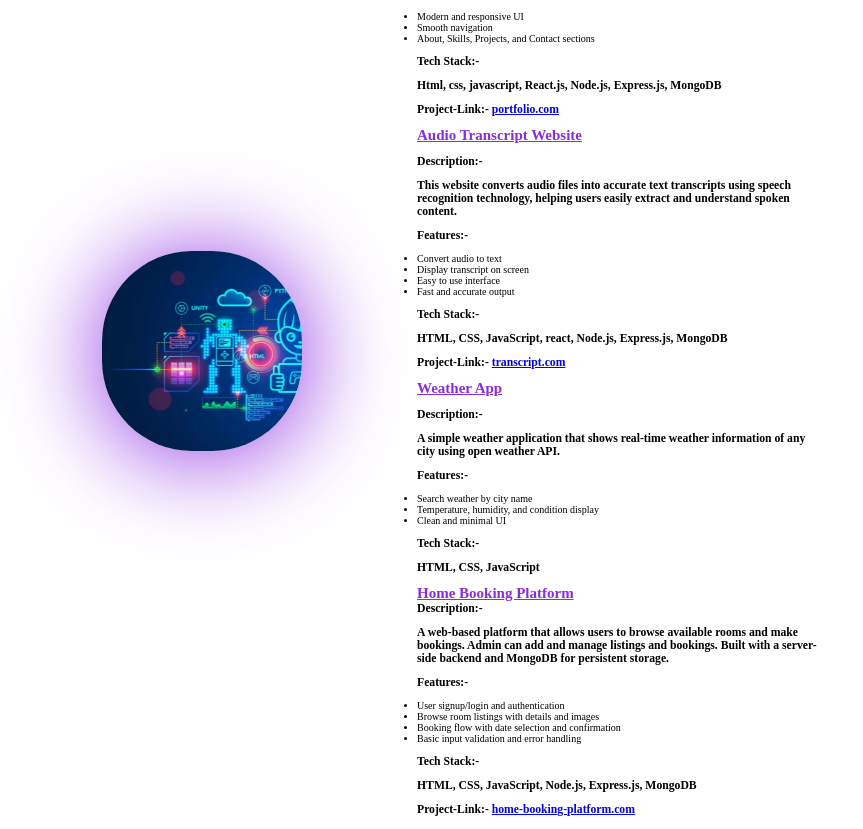
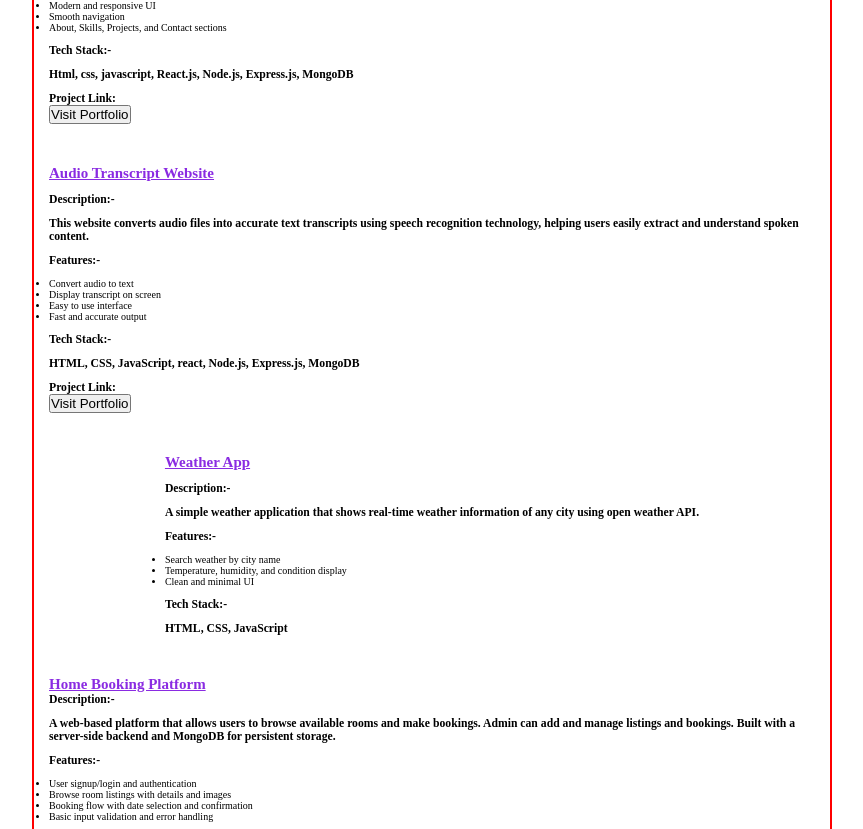
Before and after one commit to vicky-kumar-99/react-portfolio-fronted, a React (Vite) app: page / in a window 1280 px wide. Shown: the part 951-1780 px from the top of the page, without its empty margins (208-1071 px from the left). Built offline with nearby package versions, Linux system fonts and the light colour scheme.

Commit message:
some error change

```diff
--- a/src/index.css
+++ b/src/index.css
@@ -182,7 +182,7 @@ body {
 
 }
 
-.home-main1-container {
+/* .home-main1-container {
     width:100%;
     max-width:800px;
     height: auto;
@@ -200,7 +200,7 @@ body {
 
 
 
-}
+} */
 
 .home-main1-details {
 
@@ -532,3 +532,33 @@ h2 i b {
     padding-left: 0;
   }
 }
+
+
+
+/* some changes */
+
+.home-main1-container {
+    width:100%;
+    max-width:800px;
+    height: auto;
+    display: flex;
+    flex-wrap: wrap;
+     gap: 3rem;
+
+    margin-top: 30px;
+    margin-bottom: 80px;
+    margin-left: auto;
+    margin-right: auto;
+    padding: 0 1.5rem;
+    align-items: center;
+    justify-content: center;
+
+    border:2px solid red;
+
+}
+
+.project-links {
+    width: 350px;
+    height: auto;
+    color:2px solid yellow;
+}
--- a/src/pages/Home.jsx
+++ b/src/pages/Home.jsx
@@ -110,13 +110,16 @@ export default function Home() {
 
             <section className="home-section">
                 <div class="main-page-project"><h1><b><i>PROJECTS :-</i></b></h1></div>
+
+                 {/* main class */}
+
                 <div className="home-main1-container">
 
-                    <div className="picture-main1">
+                    {/* <div className="picture-main1">
 
-                    </div>
-                    <br></br>
-                    <div className="home-main1-details">
+                    </div> */}
+
+                    <div className="portfolio">
 
                          <br></br>
                          <h2><u>Portfolio Website</u></h2>
@@ -142,9 +145,17 @@ export default function Home() {
                          <br></br>
                         <h3>Html, css, javascript, React.js, Node.js, Express.js, MongoDB</h3>
                         <br></br>
-                        <h3>Project-Link:- <Link to="https://react-portfolio-fronted.vercel.app/">portfolio.com</Link></h3>
+                        <div id="project-links">
+                          <h3>Project Link:</h3>
+                          <Link to="https://react-portfolio-fronted.vercel.app/">
+                          <button>Visit Portfolio</button>
+                          </Link>
+                        </div>
                         <br></br>
 
+                      </div>
+
+                      <div className="audio">
                         <h2><u>Audio Transcript Website</u></h2>
                          <br></br>
                         <h3>Description:- </h3>
@@ -171,9 +182,19 @@ export default function Home() {
                         <br></br>
                         <h3> HTML, CSS, JavaScript, react, Node.js, Express.js, MongoDB</h3>
                         <br></br>
-                        <h3>Project-Link:- <Link to="https://transcript-fronted.vercel.app/m">transcript.com</Link></h3>
+
+                        <div class="project-links">
+                          <h3>Project Link:</h3>
+                          <Link to="https://transcript-fronted.vercel.app/m">
+                          <button>Visit Portfolio</button>
+                          </Link>
+                        </div>
+
                         <br></br>
 
+                      </div>
+
+                      <div className="weather">
                         <h2><u>Weather App</u></h2>
                         <br></br>
                         <h3>Description:- </h3>
@@ -197,6 +218,9 @@ export default function Home() {
 
                         <br></br>
 
+                      </div>
+
+                      <div className="homebooking">
                         <h2><u>Home Booking Platform</u></h2>
 
                         <h3>Description:- </h3>
@@ -222,10 +246,17 @@ export default function Home() {
                         <br></br>
                         <h3> HTML, CSS, JavaScript, Node.js, Express.js, MongoDB</h3>
                         <br></br>
-                         <h3>Project-Link:- <Link to="https://home-booking-platform-o0wi.onrender.com">home-booking-platform.com</Link></h3>
+
+                        <div class="project-links">
+                          <h3>Project Link:</h3>
+                          <Link to="https://home-booking-platform-o0wi.onrender.com">
+                          <button>Visit Portfolio</button>
+                          </Link>
+                        </div>
+
                         <br></br>
+                      </div>
 
-                    </div>
 
                 </div>
            </section>
```
